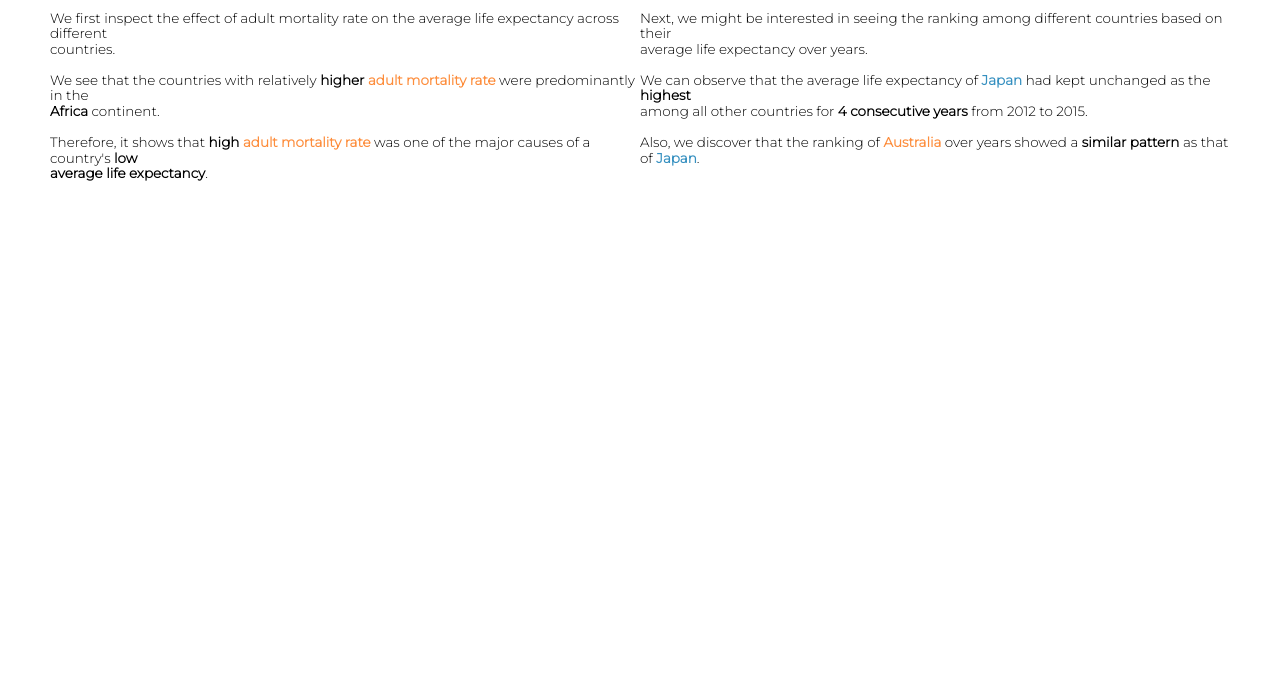
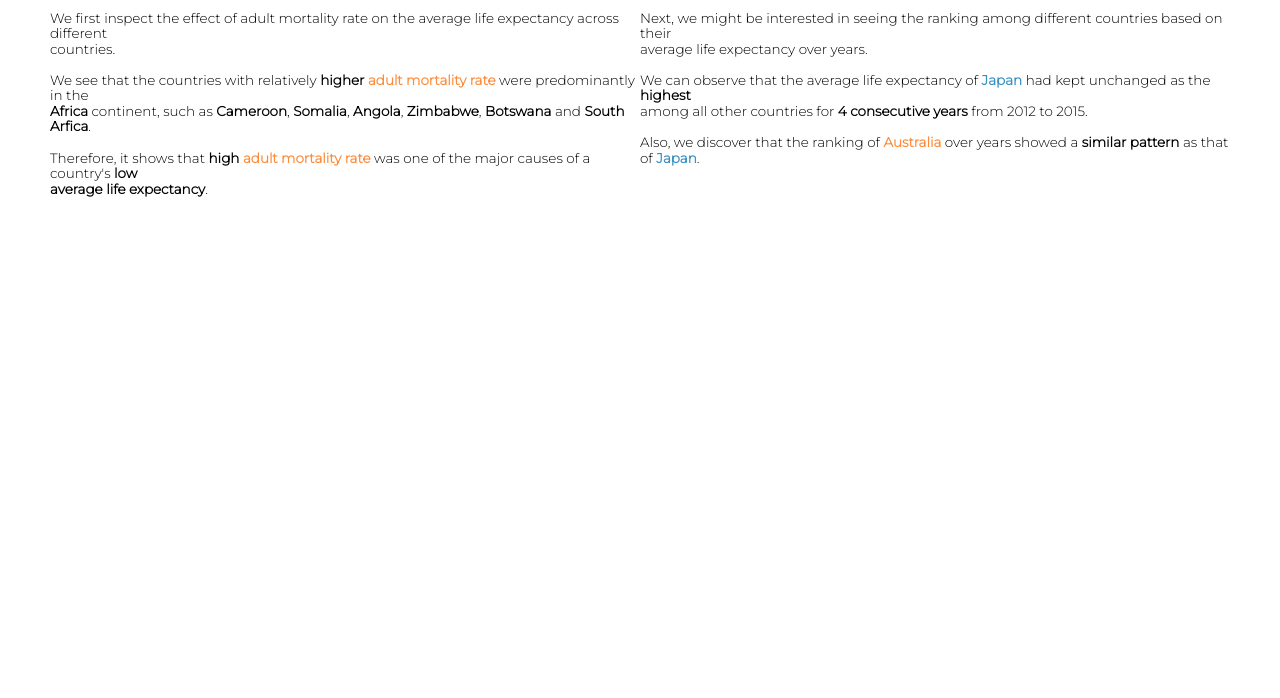
Before and after one commit to mingsheng2002/3179-Data-Visualisation-2, a plain HTML site: page index.html in a window 1280 px wide. Shown: the part 2465-3163 px from the top of the page. Drawn offline with nearby package versions, Linux system fonts and the light colour scheme; a script that the page names is missing.

Commit message:
Update index.html

```diff
--- a/index.html
+++ b/index.html
@@ -144,7 +144,7 @@
                     We first inspect the effect of adult mortality rate on the average life expectancy across different<br>countries.<br><br>
 
                     We see that the countries with relatively <span id="bold">higher <span style="color: #fd8d3c">adult mortality rate</span></span> were predominantly
-                    in the <br><span id="bold">Africa</span> continent.<br><br>
+                    in the <br><span id="bold">Africa</span> continent, such as <span id="bold">Cameroon</span>, <span id="bold">Somalia</span>, <span id="bold">Angola</span>, <span id="bold">Zimbabwe</span>, <span id="bold">Botswana</span> and <span id="bold">South Arfica</span>.<br><br>
 
                     Therefore, it shows that <span id="bold">high <span style="color: #fd8d3c">adult mortality rate</span></span> was one of the major causes of a country's <span id="bold">low <br>average life expectancy</span>.
                     <br><br><br>
```
